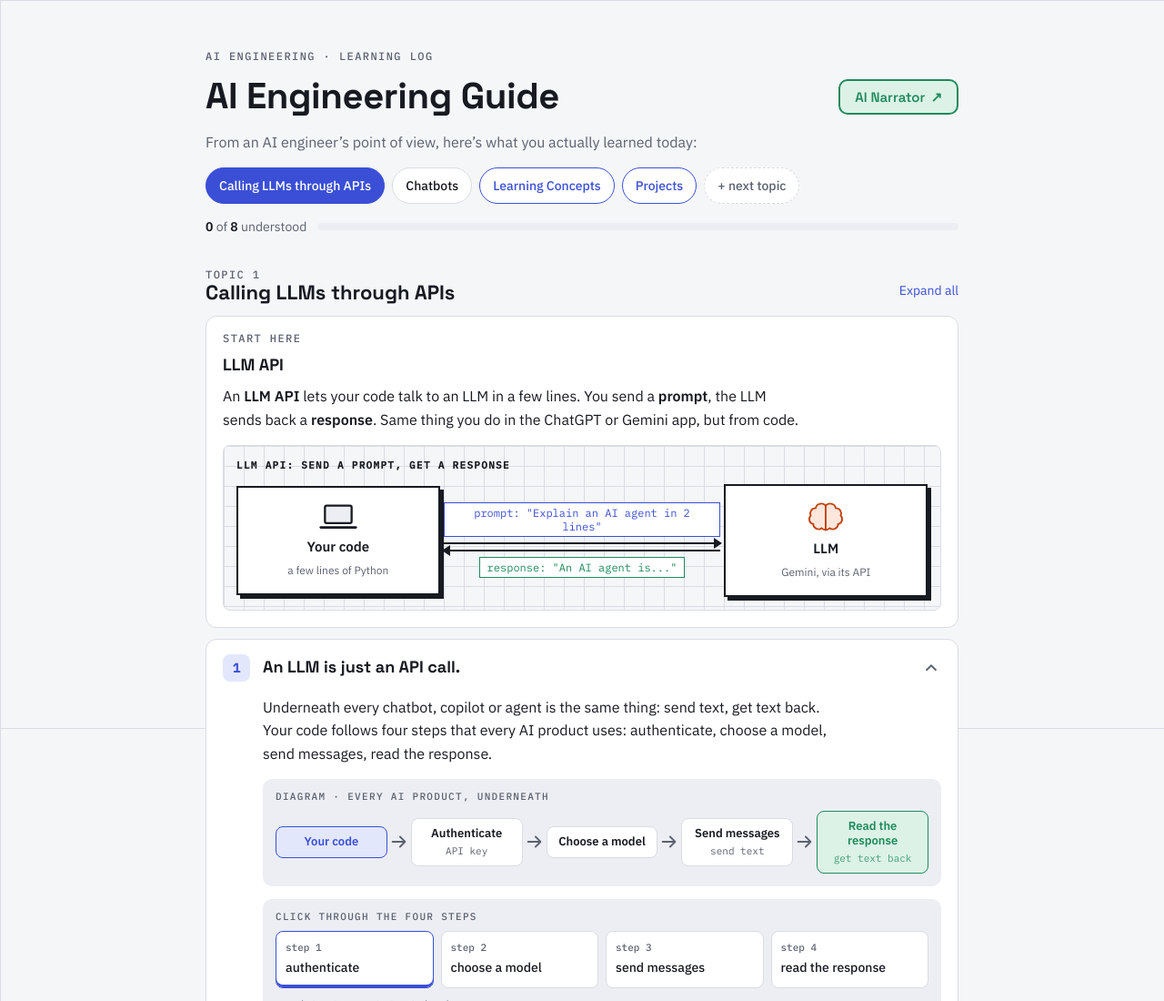
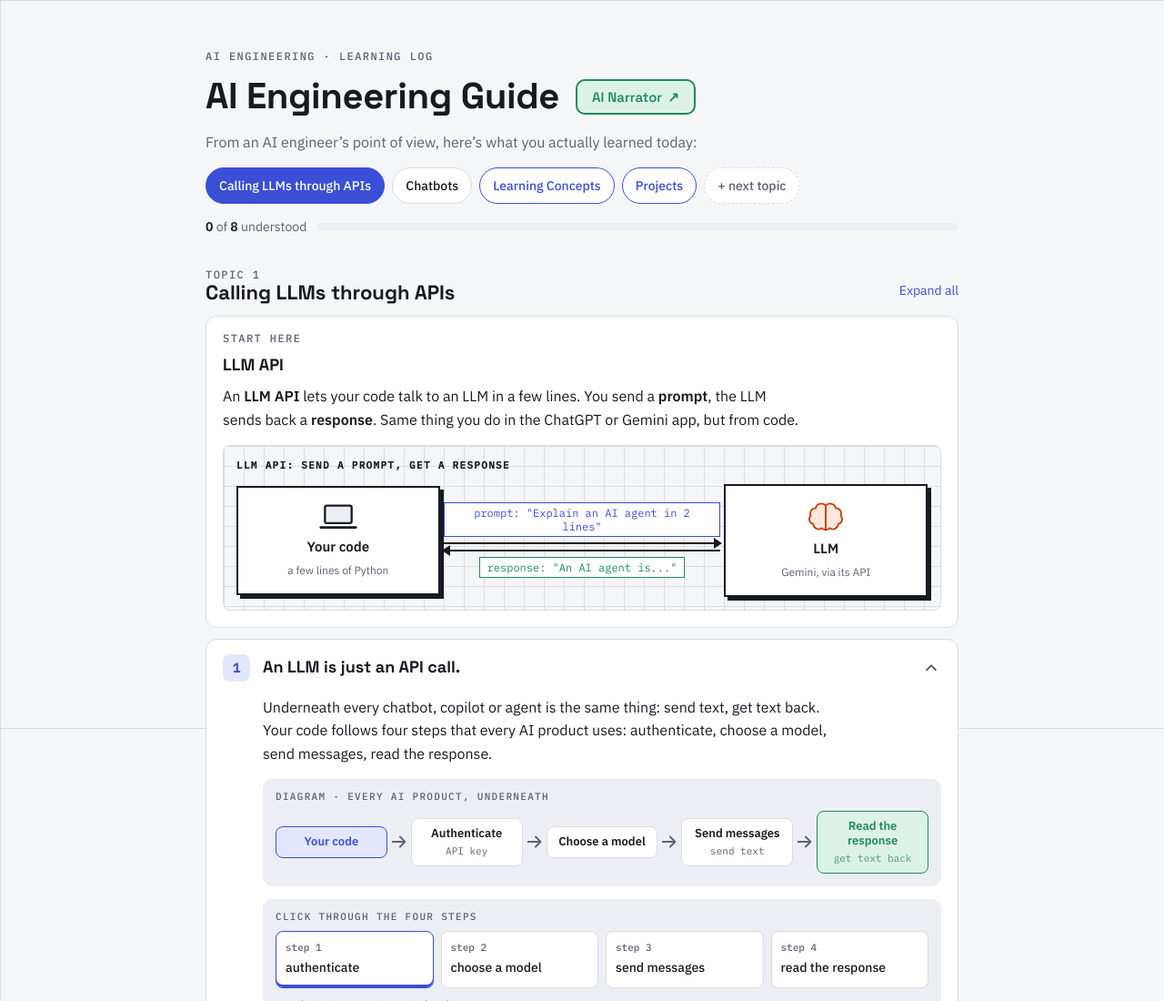
Before and after one commit to aashaysocial27-maker/interview-person-bot1, a plain HTML site: page guide/index.html in a window 1280 px wide. Shown: the top 1100 px of the page at 91% size. Drawn offline with Linux system fonts and the light colour scheme.

Commit message:
Place AI Narrator link directly beside the guide title
Co-Authored-By: Claude Opus 5.5 <noreply@anthropic.com>
Claude-Session: https://claude.ai/code/session_01QwPgkHVXkSW7hHWLe5pQDT

```diff
--- a/guide/index.html
+++ b/guide/index.html
@@ -242,7 +242,7 @@ tr:last-child td{border-bottom:none}
 }
 
 /* header link */
-.title-row{display:flex;align-items:center;justify-content:space-between;gap:12px 20px;flex-wrap:wrap}
+.title-row{display:flex;align-items:center;justify-content:flex-start;gap:10px 18px;flex-wrap:wrap}
 .head-link{display:inline-flex;align-items:center;gap:6px;border:2px solid var(--ok);color:var(--ok);background:var(--ok-soft);border-radius:10px;padding:8px 16px;font:600 15px var(--display);text-decoration:none}
 .head-link:hover{background:var(--ok);color:var(--surface)}
 
```
